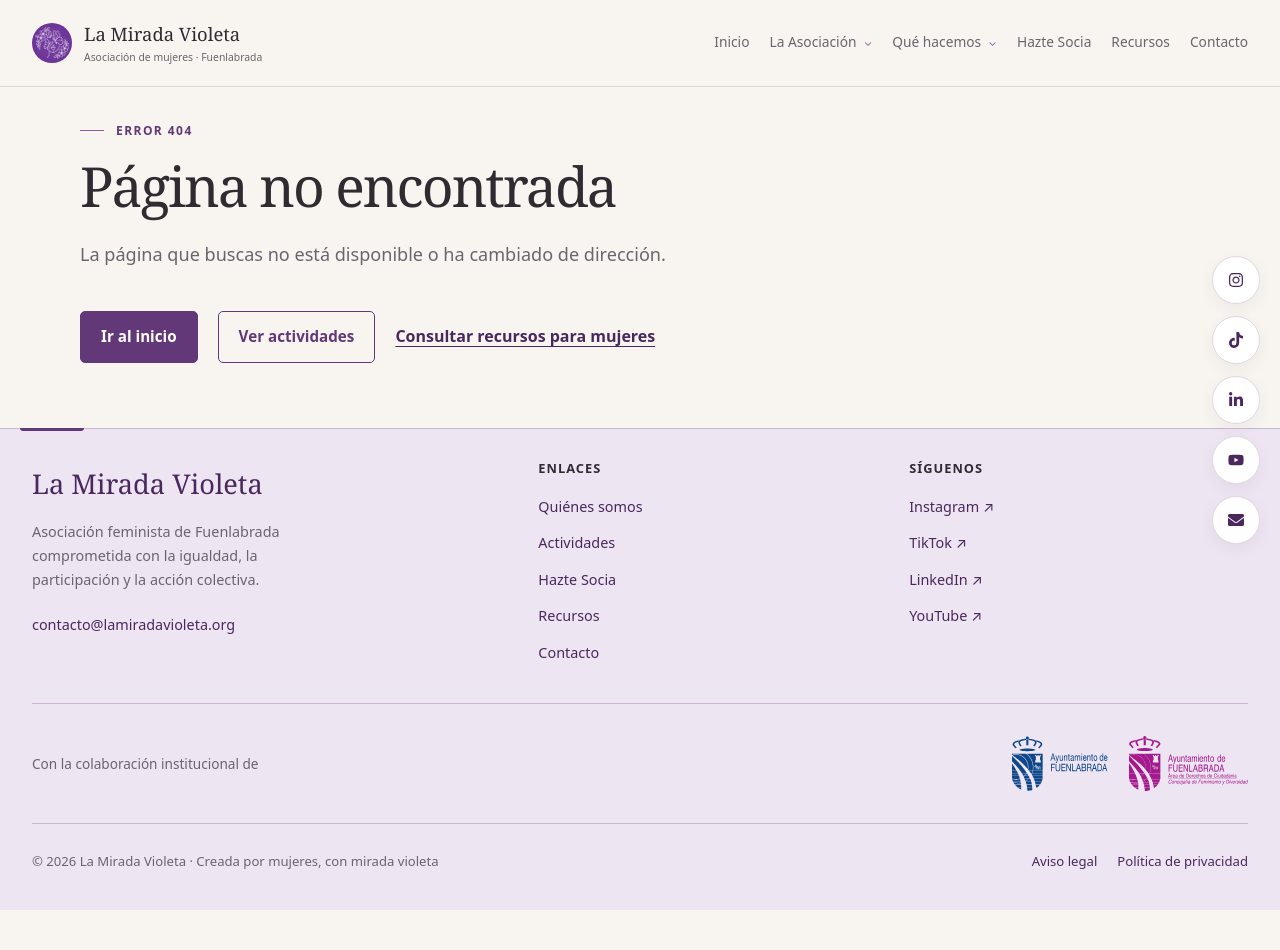
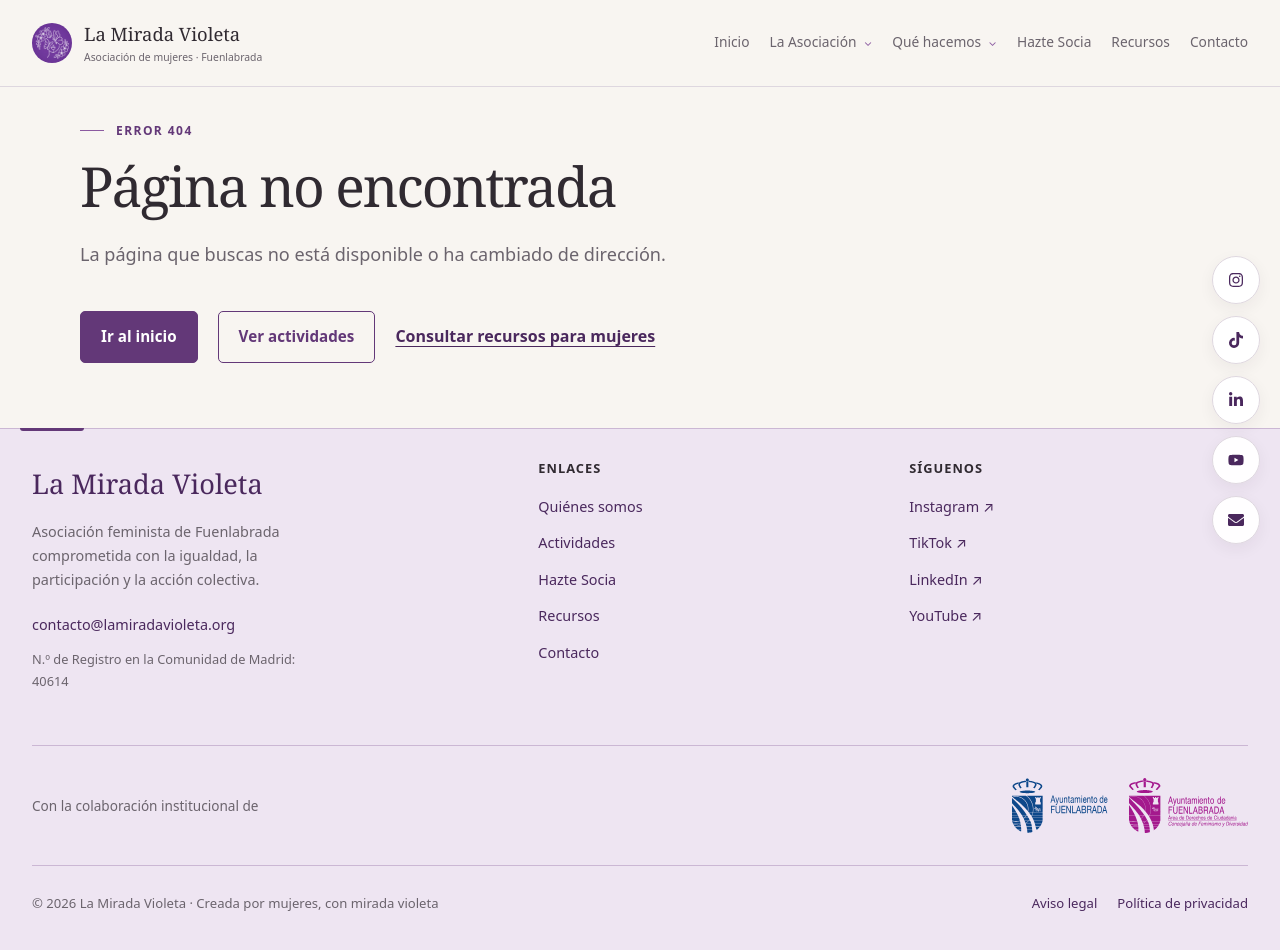
Before and after one commit to lamiradavioletafuenlabrada/lamiradavioletafuenlabrada.github.io, a React (Vite) app: page /404.html in a window 1280 px wide. Before the commit the page ends 910 px from the top, so only its background shows below. Built offline with nearby package versions, Linux system fonts and the light colour scheme.

Commit message:
numero registro cm

```diff
--- a/src/App.jsx
+++ b/src/App.jsx
@@ -112,7 +112,7 @@ export default function App({ page = 'inicio' }) {
       <footer className="site-footer">
         <div className="container">
           <div className="footer-grid">
-             <div><a className="footer-brand" href="/">La Mirada Violeta</a><p>Asociación feminista de Fuenlabrada comprometida con la igualdad, la participación y la acción colectiva.</p><a href={`mailto:${contactContent.email}`}>{contactContent.email}</a></div>
+             <div><a className="footer-brand" href="/">La Mirada Violeta</a><p>Asociación feminista de Fuenlabrada comprometida con la igualdad, la participación y la acción colectiva.</p><a href={`mailto:${contactContent.email}`}>{contactContent.email}</a><p className="footer-registration">N.º de Registro en la Comunidad de Madrid: 40614</p></div>
              <FooterNavGroup title="Enlaces" page={page} links={[{ label: 'Quiénes somos', href: '/quienes-somos/' }, { label: 'Actividades', href: '/actividades/' }, { label: 'Hazte Socia', href: '/socias/' }, { label: 'Recursos', href: '/recursos/' }, { label: 'Contacto', href: '/contacto/' }]} />
              <div className="footer-social"><h2>Síguenos</h2>{socialLinks.filter((link) => ['Instagram', 'TikTok', 'LinkedIn', 'YouTube'].includes(link.label)).map((link) => <a key={link.href} href={link.href} target="_blank" rel="noopener noreferrer">{link.label}<span aria-hidden="true"> ↗</span></a>)}</div>
           </div>
--- a/src/styles/globals.css
+++ b/src/styles/globals.css
@@ -285,6 +285,7 @@ figcaption { color: var(--color-text-muted); margin-top: var(--space-sm); font-s
 .footer-grid { display: grid; gap: var(--space-lg); }
 .footer-brand { font-family: var(--font-heading); font-size: 1.7rem; text-decoration: none; }
 .footer-grid p { max-width: 38ch; color: var(--color-text-muted); margin-top: var(--space-sm); }
+.footer-registration { font-size: .8rem; font-weight: 400; }
 .footer-grid h2 { font-family: var(--font-body); font-size: .8rem; font-weight: 750; letter-spacing: .08em; text-transform: uppercase; margin-bottom: var(--space-sm); }
 .footer-grid nav a, .footer-social a { display: block; width: fit-content; min-height: 36px; padding-block: var(--space-xs); }
 .footer-grid a { overflow-wrap: anywhere; }
```
